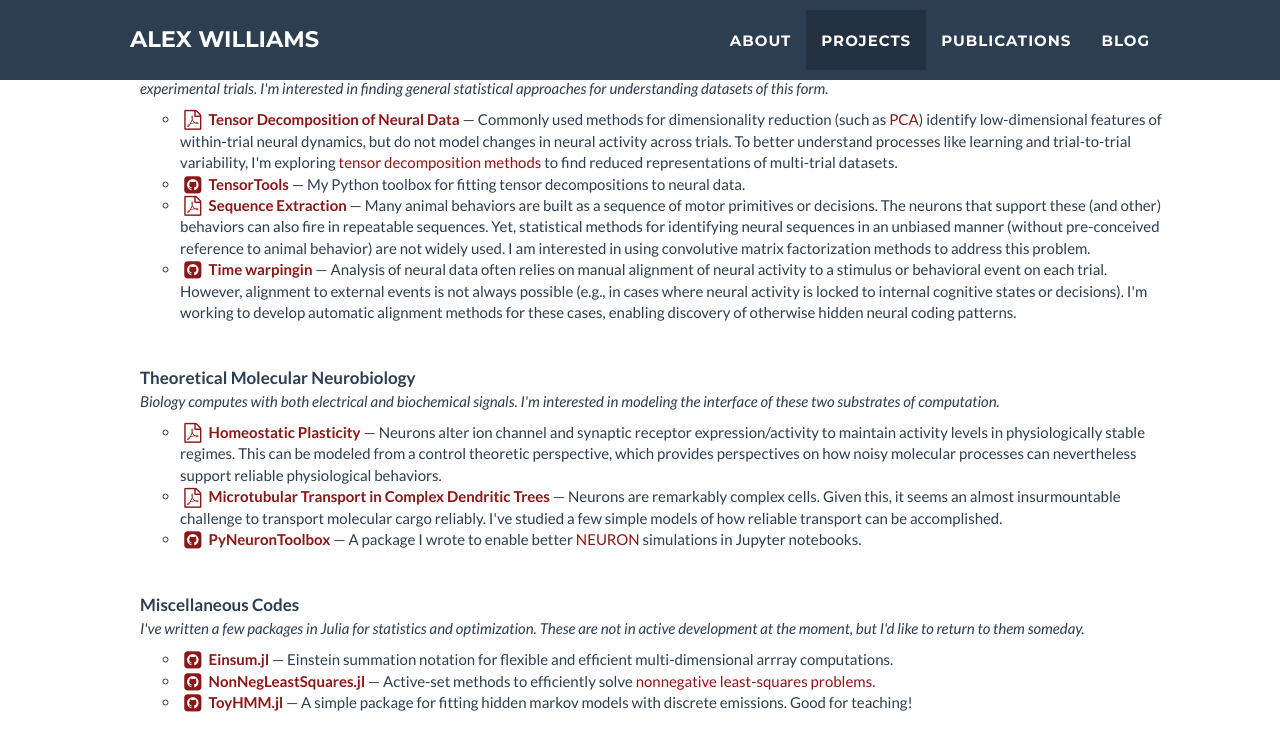
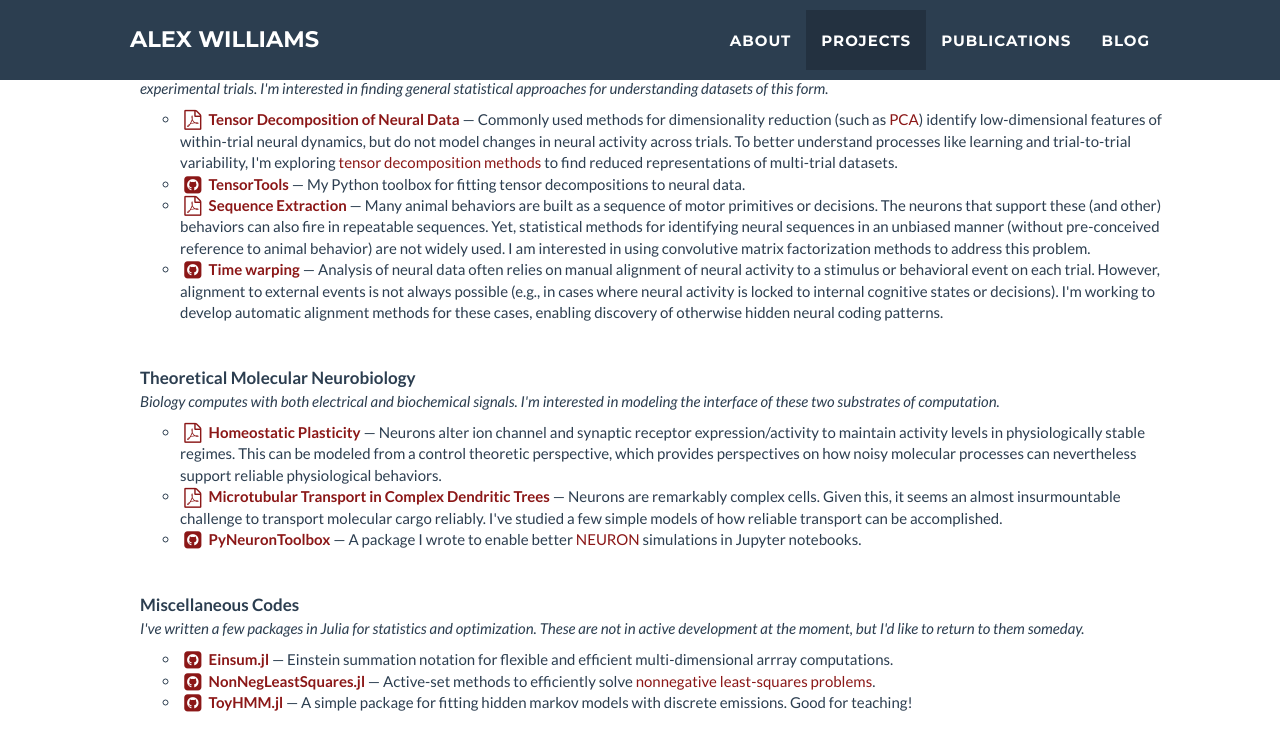
Before and after one commit to ahwillia/ahwillia.github.com, a Jekyll site: the page built from index.html, in a window 1280 px wide and 900 px high, scrolled down 1299 px. Shown: the top 751 px of the window. Built offline with Jekyll 4.4.1, drawn with Linux system fonts in a browser that asks for light colours; nearby versions of some CDN libraries; library files that are not in the unit come from our copies.

Commit message:
fix typo

```diff
--- a/_data/projects.yml
+++ b/_data/projects.yml
@@ -33,7 +33,7 @@
       Yet, statistical methods for identifying neural sequences in an unbiased manner
       (without pre-conceived reference to animal behavior) are not widely used. I am interested
       in using convolutive matrix factorization methods to address this problem.
-  - name: Time warpingin
+  - name: Time warping
     icon: github-square
     url: https://github.com/ganguli-lab/twpca
     description: >
```
Also changed, not shown: 3 other files.
